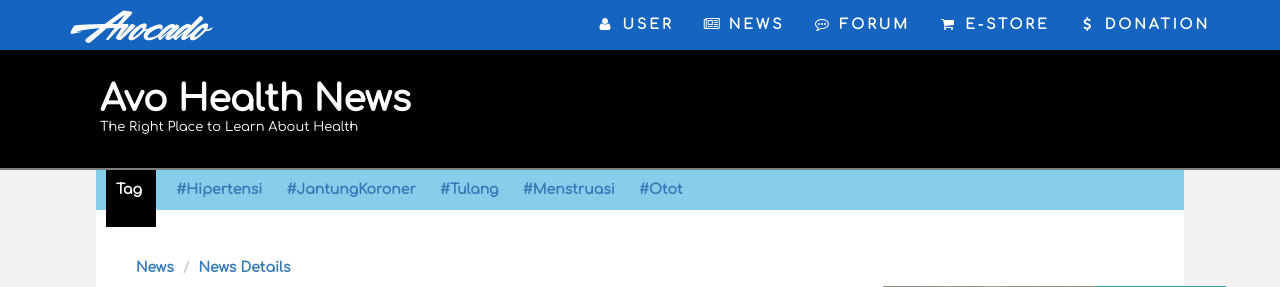
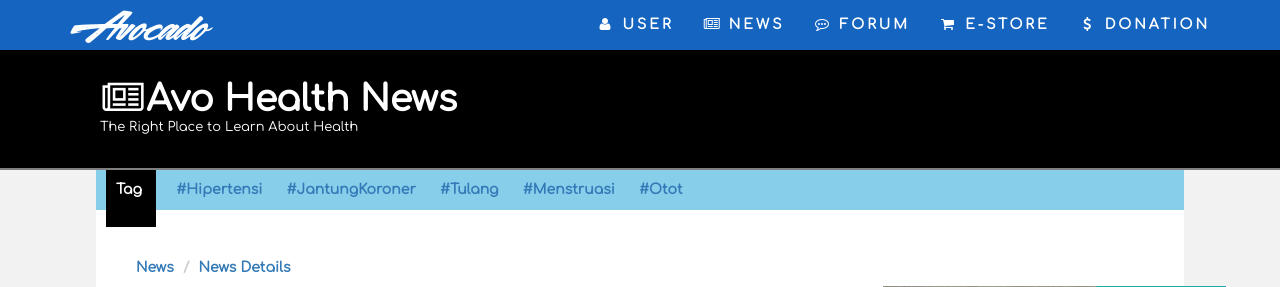
Before and after one commit to sxio/Alpukat, a CodeIgniter app: page /Avocado/index.php/c_news/news_details/1 in a window 1280 px wide. Shown: the top 287 px of the page. Run offline with CodeIgniter, Linux system fonts and the light colour scheme.

Commit message:
donation popup icon and placeholder

```diff
--- a/application/views/news/news_details.php
+++ b/application/views/news/news_details.php
@@ -12,7 +12,7 @@
 <body id="news_news">
 	<?php echo $nav; ?>
 	<section id="news_head">
-		<h1 class="avohealthnews">Avo Health News<p>The Right Place to Learn About Health</p></h1>
+		<h1 class="avohealthnews"><i class="fa fa-newspaper-o fa-fw"></i>Avo Health News<p>The Right Place to Learn About Health</p></h1>
 	</section>
 	<section id="news_body">
 		<div id="tags">
--- a/application/views/templates/nav.php
+++ b/application/views/templates/nav.php
@@ -46,10 +46,10 @@
 					echo form_open('payment/form_payment/donate', $attrib);
 				?>
 				<div class="input-group">
-					<span class="input-group-addon"><i class="fa fa-envelope fa-fw"></i></span><input type="email" name="email" class="form-control">
+					<span class="input-group-addon"><i class="fa fa-user fa-fw"></i></span><input placeholder="On Behalf Of" name="text" class="form-control">
 				</div>
 				<div class="input-group">
-					<span class="input-group-addon"><i class="fa fa-usd fa-fw"></i></span><input type="number" name="number" class="form-control" min="10000" step="10000" onkeydown="return false">
+					<span class="input-group-addon"><i class="fa fa-usd fa-fw"></i></span><input placeholder="Amount" type="number" name="number" class="form-control" min="10000" step="10000" onkeydown="return false">
 				</div>
 
 				<button class="btn btn-info form-control"><i class="fa fa-paper-plane fa-fw"></i> Donate</button>
```
